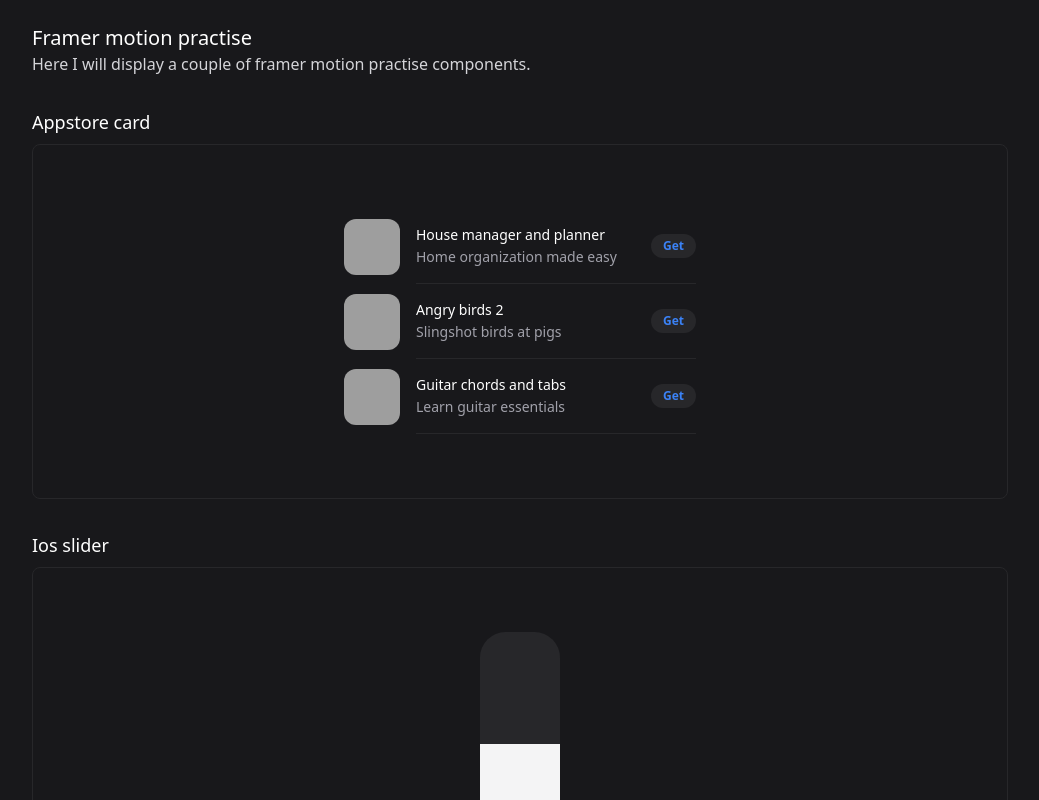
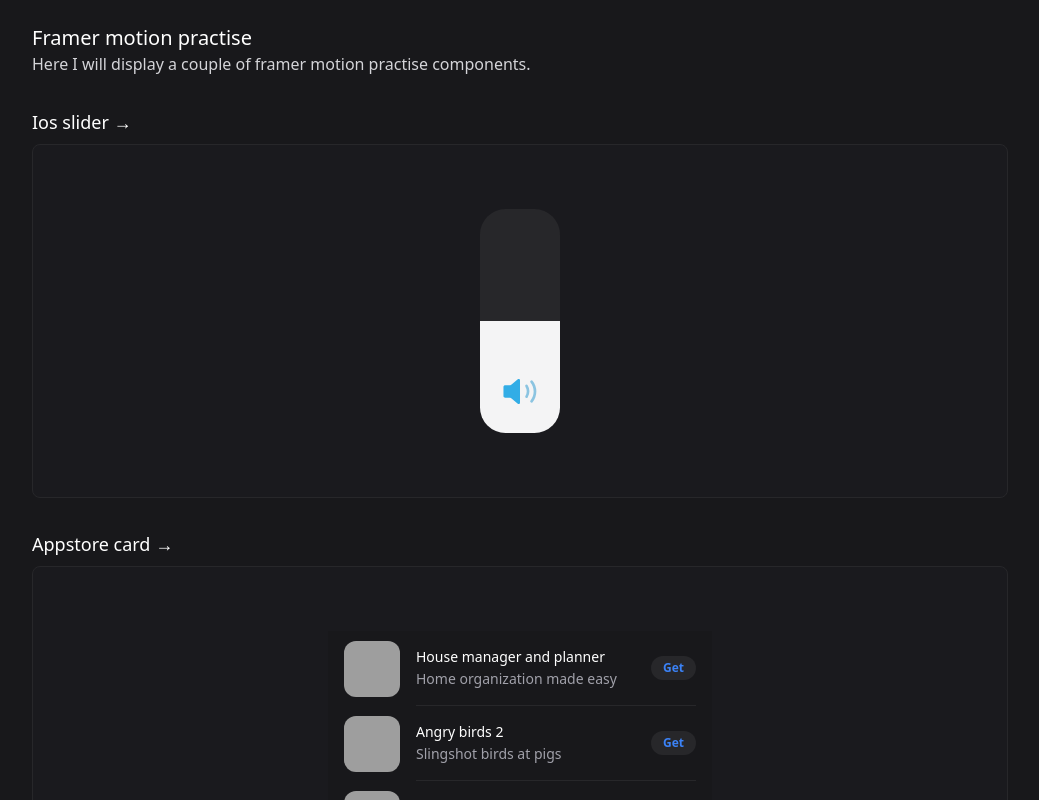
Before and after one commit to Jonathanmeij/framer-recipes, a React (Vite) app: page / in a window 1280 px wide. Shown: the top 800 px of the page, without its empty margins (120-1159 px from the left). Built offline with nearby package versions, Linux system fonts and the light colour scheme; grey boxes are pictures that could not be loaded.

Commit message:
framer yeag

```diff
--- a/package.json
+++ b/package.json
@@ -19,6 +19,7 @@
     "lucide-react": "^0.473.0",
     "react": "^18.3.1",
     "react-dom": "^18.3.1",
+    "react-router-dom": "^7.1.3",
     "tailwind-merge": "^2.6.0",
     "tailwindcss-animate": "^1.0.7"
   },
--- a/src/App.tsx
+++ b/src/App.tsx
@@ -1,33 +1,37 @@
+import { Routes, Route } from "react-router-dom";
 import AppstoreCard from "./components/AppstoreCard";
-import ComponentCard from "./components/componentCard";
-import Container from "./components/container";
 import IosSlider from "./components/IosSlider";
-// import MailClient from "./components/mailClient";
+import Home from "./pages/home";
 
 function App() {
     return (
-        <div className="w-screen min-h-screen">
-            <Container className="space-y-2">
-                <div className="p-6 md:p-0">
-                    <h1 className="text-xl font-semibolds">Framer motion practise</h1>
-                    <p className="font-light text-zinc-300">
-                        Here I will display a couple of framer motion practise components.
-                    </p>
-                </div>
-                <ComponentCard title="Appstore card">
-                    <AppstoreCard />
-                </ComponentCard>
+        <Routes>
+            <Route path="/" element={<Home />} />
+            <Route
+                path="/Appstore card"
+                element={
+                    <PageWrapper>
+                        <AppstoreCard />
+                    </PageWrapper>
+                }
+            />
 
-                <ComponentCard title="Ios slider">
-                    <IosSlider />
-                </ComponentCard>
+            <Route
+                path="/ios slider"
+                element={
+                    <PageWrapper>
+                        <IosSlider />
+                    </PageWrapper>
+                }
+            />
+        </Routes>
+    );
+}
 
-                <div className="h-12"></div>
-
-                {/* <ComponentCard title="Mail client">
-                    <MailClient />
-                </ComponentCard> */}
-            </Container>
+function PageWrapper({ children }: { children: React.ReactNode }) {
+    return (
+        <div className="flex items-center justify-center w-screen min-h-screen">
+            {children}
         </div>
     );
 }
--- a/src/components/componentCard.tsx
+++ b/src/components/componentCard.tsx
@@ -1,3 +1,5 @@
+import { Link } from "react-router-dom";
+
 export default function ComponentCard({
     children,
     title,
@@ -7,8 +9,10 @@ export default function ComponentCard({
 }) {
     return (
         <div className="pt-6 space-y-2 ">
-            <label className="px-6 text-lg font-medium md:px-0">{title}</label>
-            <div className="p-4 border md:rounded-lg bg-zinc-900 border-zinc-800">
+            <Link to={title} className="px-6 text-lg font-medium md:px-0 hover:underline">
+                {title} &rarr;
+            </Link>
+            <div className="p-4 border md:rounded-lg bg-zinc-800/20 border-zinc-800">
                 {children}
             </div>
         </div>
--- a/src/main.tsx
+++ b/src/main.tsx
@@ -1,10 +1,13 @@
-import React from 'react'
-import ReactDOM from 'react-dom/client'
-import App from './App.tsx'
-import './index.css'
+import React from "react";
+import ReactDOM from "react-dom/client";
+import { BrowserRouter } from "react-router-dom";
+import App from "./App.tsx";
+import "./index.css";
 
-ReactDOM.createRoot(document.getElementById('root')!).render(
-  <React.StrictMode>
-    <App />
-  </React.StrictMode>,
-)
+ReactDOM.createRoot(document.getElementById("root")!).render(
+    <React.StrictMode>
+        <BrowserRouter>
+            <App />
+        </BrowserRouter>
+    </React.StrictMode>
+);
--- /dev/null
+++ b/src/pages/home.tsx
@@ -0,0 +1,33 @@
+import AppstoreCard from "@/components/AppstoreCard";
+import ComponentCard from "@/components/componentCard";
+import Container from "@/components/container";
+import IosSlider from "@/components/IosSlider";
+
+export default function Home() {
+    return (
+        <div className="w-screen min-h-screen">
+            <Container className="space-y-2">
+                <div className="p-6 md:p-0">
+                    <h1 className="text-xl font-semibolds">Framer motion practise</h1>
+                    <p className="font-light text-zinc-300">
+                        Here I will display a couple of framer motion practise components.
+                    </p>
+                </div>
+
+                <ComponentCard title="Ios slider">
+                    <IosSlider />
+                </ComponentCard>
+
+                <ComponentCard title="Appstore card">
+                    <AppstoreCard />
+                </ComponentCard>
+
+                <div className="h-12"></div>
+
+                {/* <ComponentCard title="Mail client">
+                    <MailClient />
+                </ComponentCard> */}
+            </Container>
+        </div>
+    );
+}
```
Also changed, not shown: 1 other file (tests, documents, lock files or other folders).
